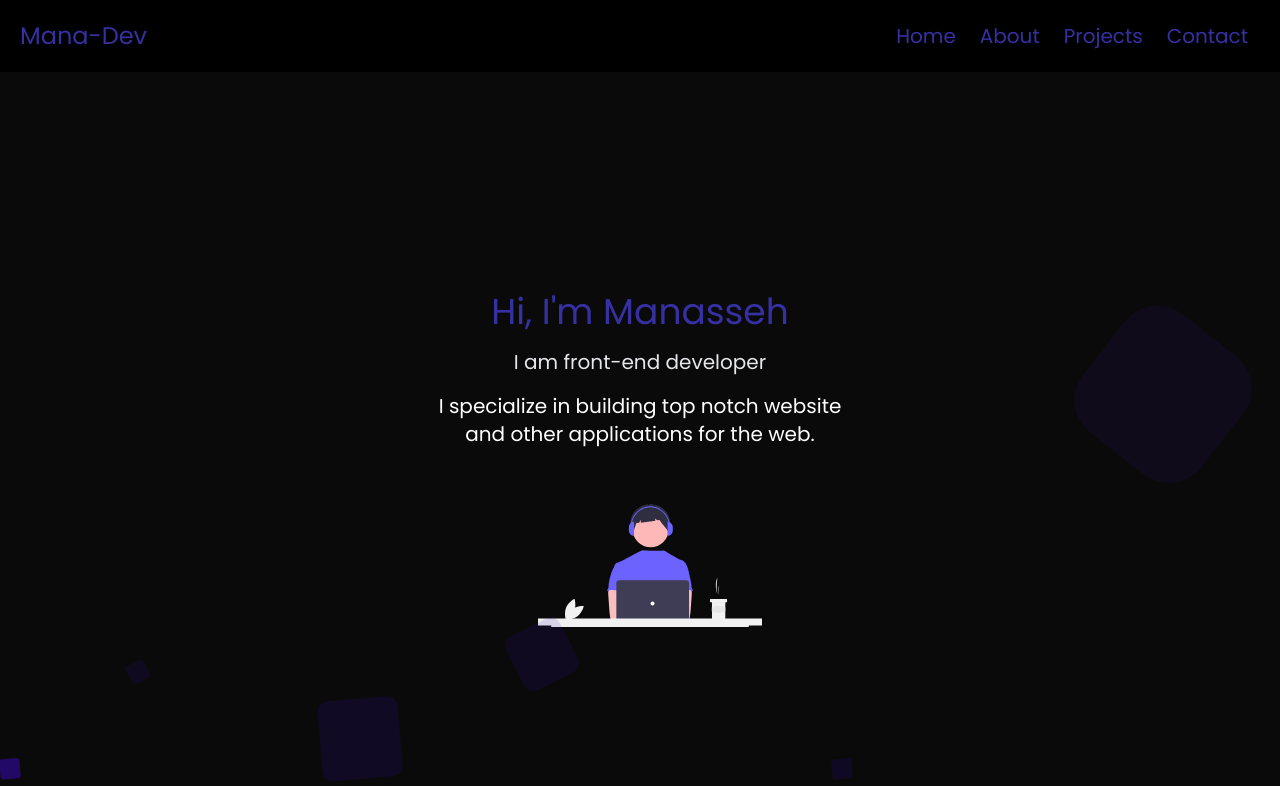
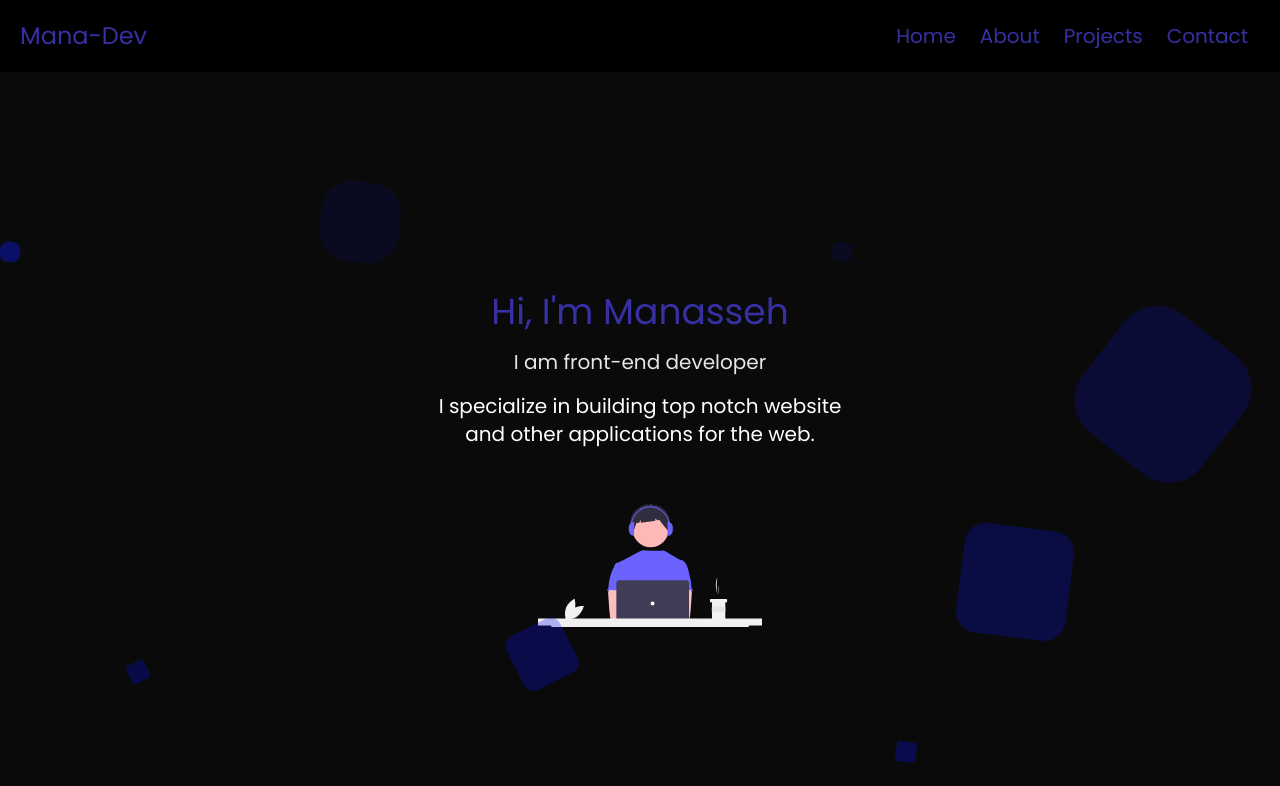
Before and after one commit to manaboy-07/Portfolio, a React (Create React App) app: page / in a window 1280 px wide. Shown: the top 786 px of the page. Built offline with nearby package versions, Linux system fonts and the light colour scheme.

Commit message:
fixing bug

```diff
--- a/src/App.css
+++ b/src/App.css
@@ -144,9 +144,10 @@ html {
   list-style: none;
   width: 20px;
   height: 20px;
-  background: rgba(50, 6, 173, 0.2);
-  animation: animate 25s linear infinite;
+  background: rgba(8, 12, 225, 0.434);
+  animation: animate 8s linear infinite;
   bottom: -150px;
+  -webkit-animation: animate 8s linear infinite;
 }
 
 .circles li:nth-child(1) {
```
